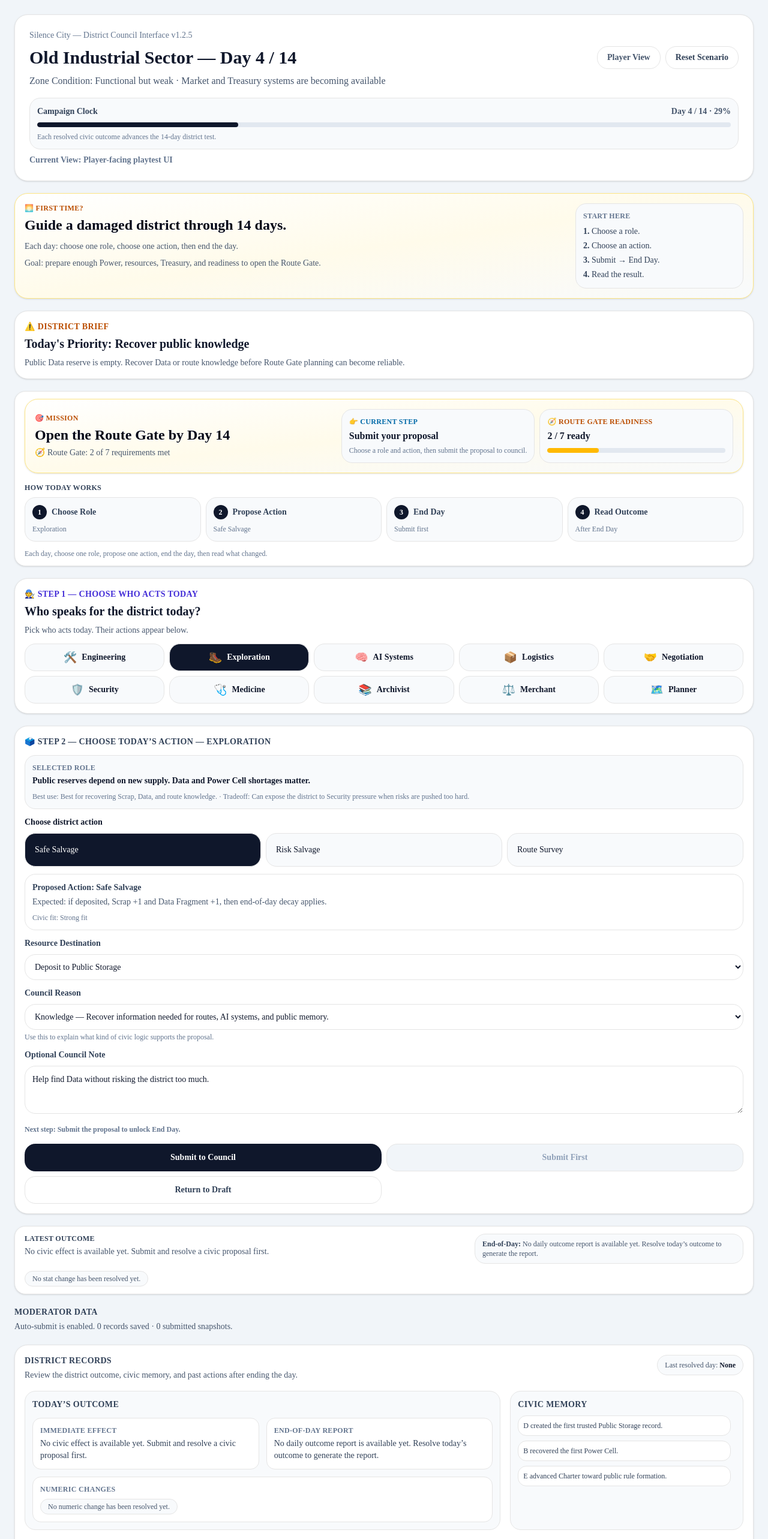
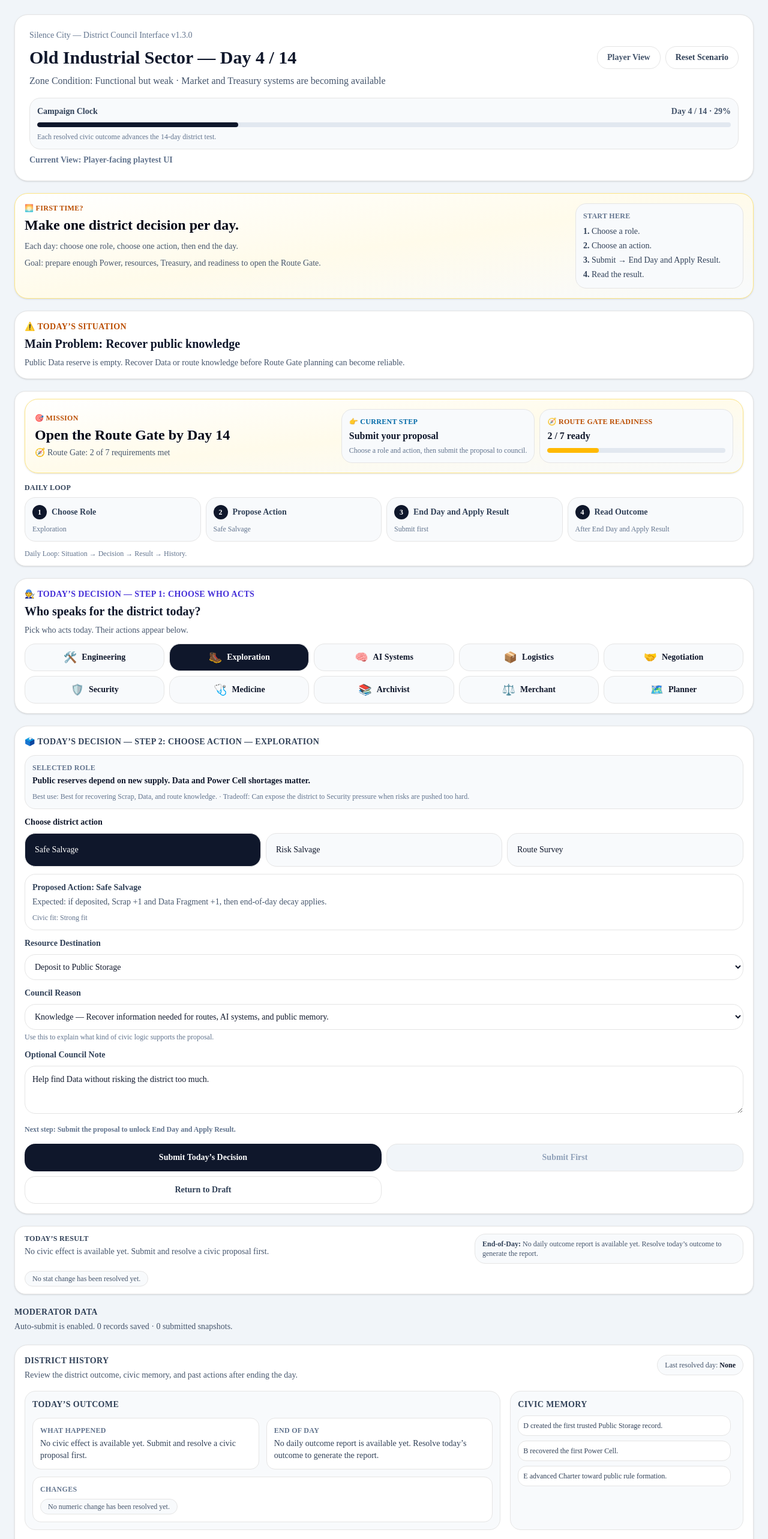
Before and after one commit to dh9vbm8mty-cloud/silence-city-ui, a Next.js app: page /silence-city in a window 1280 px wide. Shown: the top 2566 px of the page at 60% size. Built offline with nearby package versions, Linux system fonts and the light colour scheme.

Commit message:
Restructure UI around single-day decision flow

```diff
--- a/app/silence-city/page.tsx
+++ b/app/silence-city/page.tsx
@@ -544,7 +544,7 @@ export default function SilenceCityPage() {
   }
 
   const playtestSnapshot = {
-    version: "1.2.5",
+    version: "1.3.0",
     sessionId,
     playerCode,
     playtestGroup,
@@ -1015,7 +1015,7 @@ export default function SilenceCityPage() {
       <div className="mx-auto max-w-7xl space-y-5">
         <header className="rounded-3xl border bg-white p-6 shadow-sm">
           <p className="text-sm font-medium text-slate-500">
-            Silence City — District Council Interface v1.2.5
+            Silence City — District Council Interface v1.3.0
           </p>
           <div className="mt-2 flex flex-col gap-3 sm:flex-row sm:items-center sm:justify-between">
             <h1 className="text-3xl font-bold">Old Industrial Sector — Day {day} / 14</h1>
@@ -1063,7 +1063,7 @@ export default function SilenceCityPage() {
             <div className="flex flex-col gap-3 lg:flex-row lg:items-start lg:justify-between">
               <div>
                 <p className="text-xs font-bold uppercase tracking-wide text-amber-700">🌅 First Time?</p>
-                <h2 className="mt-1 text-2xl font-bold text-slate-950">Guide a damaged district through 14 days.</h2>
+                <h2 className="mt-1 text-2xl font-bold text-slate-950">Make one district decision per day.</h2>
                 <p className="mt-2 max-w-3xl text-sm leading-6 text-slate-600">
                   Each day: choose one role, choose one action, then end the day.
                 </p>
@@ -1077,7 +1077,7 @@ export default function SilenceCityPage() {
                 <ol className="mt-2 space-y-1 text-sm text-slate-700">
                   <li><strong>1.</strong> Choose a role.</li>
                   <li><strong>2.</strong> Choose an action.</li>
-                  <li><strong>3.</strong> Submit → End Day.</li>
+                  <li><strong>3.</strong> Submit → End Day and Apply Result.</li>
                   <li><strong>4.</strong> Read the result.</li>
                 </ol>
               </div>
@@ -1094,8 +1094,8 @@ export default function SilenceCityPage() {
           <section className="rounded-3xl border bg-white p-4 shadow-sm">
             <div className="flex flex-col gap-3 lg:flex-row lg:items-start lg:justify-between">
               <div>
-                <p className="text-sm font-bold uppercase tracking-wide text-amber-700">⚠️ District Brief</p>
-                <h2 className="mt-1 text-xl font-bold text-slate-900">Today&apos;s Priority: {civicPriority}</h2>
+                <p className="text-sm font-bold uppercase tracking-wide text-amber-700">⚠️ Today’s Situation</p>
+                <h2 className="mt-1 text-xl font-bold text-slate-900">Main Problem: {civicPriority}</h2>
                 <p className="mt-2 text-sm text-slate-600">{civicPriorityReason}</p>
               </div>
             </div>
@@ -1132,13 +1132,13 @@ export default function SilenceCityPage() {
               </div>
             </div>
 
-            <p className="text-xs font-bold uppercase tracking-wide text-slate-700">How Today Works</p>
+            <p className="text-xs font-bold uppercase tracking-wide text-slate-700">Daily Loop</p>
             <div className="mt-2 grid gap-2 md:grid-cols-4">
               {[
                 { step: "1", label: "Choose Role", detail: role },
                 { step: "2", label: "Propose Action", detail: action },
-                { step: "3", label: "End Day", detail: submitted ? proposalStatus : "Submit first" },
-                { step: "4", label: "Read Outcome", detail: resolved ? `Day ${lastResolvedDay}` : "After End Day" },
+                { step: "3", label: "End Day and Apply Result", detail: submitted ? proposalStatus : "Submit first" },
+                { step: "4", label: "Read Outcome", detail: resolved ? `Day ${lastResolvedDay}` : "After End Day and Apply Result" },
               ].map((item) => (
                 <div key={item.step} className="rounded-2xl border bg-slate-50 p-3 text-sm">
                   <div className="flex items-center gap-2">
@@ -1150,7 +1150,7 @@ export default function SilenceCityPage() {
               ))}
             </div>
             <p className="mt-3 text-xs text-slate-500">
-              Each day, choose one role, propose one action, end the day, then read what changed.
+              Daily Loop: Situation → Decision → Result → History.
             </p>
           </section>
         )}
@@ -1161,7 +1161,7 @@ export default function SilenceCityPage() {
           <section className="rounded-3xl border bg-white p-4 shadow-sm">
             <div className="flex flex-col gap-3 lg:flex-row lg:items-start lg:justify-between">
               <div>
-                <p className="text-sm font-bold uppercase tracking-wide text-indigo-700">🧑‍🔧 Step 1 — Choose Who Acts Today</p>
+                <p className="text-sm font-bold uppercase tracking-wide text-indigo-700">🧑‍🔧 Today’s Decision — Step 1: Choose Who Acts</p>
                 <h2 className="mt-1 text-xl font-bold text-slate-900">Who speaks for the district today?</h2>
                 <p className="mt-2 text-sm text-slate-600">
                   Pick who acts today. Their actions appear below.
@@ -1191,7 +1191,7 @@ export default function SilenceCityPage() {
 
         {viewMode === "player" && (
           <section className="grid gap-4 lg:grid-cols-1">
-            <Panel title={`🗳️ Step 2 — Choose Today’s Action — ${role}`}>
+            <Panel title={`🗳️ Today’s Decision — Step 2: Choose Action — ${role}`}>
               <div className="rounded-2xl border bg-slate-50 p-3 text-sm text-slate-700">
                 <p className="text-xs font-bold uppercase tracking-wide text-slate-500">Selected Role</p>
                 <p className="mt-1 font-semibold text-slate-900">{currentRole.pressure}</p>
@@ -1281,7 +1281,7 @@ export default function SilenceCityPage() {
               </label>
 
               <p className="mt-3 text-xs font-semibold text-slate-500">
-                Next step: {submitted && !resolved ? "End the day to apply the proposal." : resolved ? "Outcome resolved. Start the next proposal for the new day." : "Submit the proposal to unlock End Day."}
+                Next step: {submitted && !resolved ? "End the day to apply the proposal." : resolved ? "Outcome resolved. Start the next proposal for the new day." : "Submit the proposal to unlock End Day and Apply Result."}
               </p>
 
               <div className="mt-4 grid gap-2 md:grid-cols-2">
@@ -1294,14 +1294,14 @@ export default function SilenceCityPage() {
                   disabled={resolved}
                   className={`rounded-2xl px-4 py-3 text-sm font-semibold transition disabled:cursor-not-allowed ${submitted && !resolved ? "border bg-white text-slate-500" : "bg-slate-900 text-white disabled:bg-slate-300"}`}
                 >
-                  Submit to Council
+                  Submit Today’s Decision
                 </button>
                 <button
                   onClick={resolveDay}
                   disabled={!submitted || resolved}
                   className={`rounded-2xl border px-4 py-3 text-sm font-semibold transition disabled:cursor-not-allowed disabled:bg-slate-100 disabled:text-slate-400 ${submitted && !resolved ? "bg-slate-900 text-white shadow-sm hover:bg-slate-800" : "bg-slate-50 text-slate-700 hover:bg-white"}`}
                 >
-                  {submitted ? "End Day" : "Submit First"}
+                  {submitted ? "End Day and Apply Result" : "Submit First"}
                 </button>
                 <button
                   onClick={() => {
@@ -1317,7 +1317,7 @@ export default function SilenceCityPage() {
                   }}
                   className={`rounded-2xl border px-4 py-3 text-sm font-semibold transition ${resolved ? "bg-slate-900 text-white shadow-sm hover:bg-slate-800" : "bg-white text-slate-700 hover:bg-slate-50"}`}
                 >
-                  {resolved ? "Start Next Proposal" : "Return to Draft"}
+                  {resolved ? "Start Next Day" : "Return to Draft"}
                 </button>
               </div>
             </Panel>
@@ -1328,7 +1328,7 @@ export default function SilenceCityPage() {
           <section className="rounded-2xl border bg-white px-4 py-3 shadow-sm">
             <div className="flex flex-col gap-2 md:flex-row md:items-start md:justify-between">
               <div>
-                <p className="text-xs font-bold uppercase tracking-wide text-slate-700">Latest Outcome</p>
+                <p className="text-xs font-bold uppercase tracking-wide text-slate-700">Today’s Result</p>
                 <p className="mt-1 text-sm text-slate-600">{latestCivicEffectText}</p>
               </div>
               <div className="rounded-2xl border bg-slate-50 px-3 py-2 text-xs text-slate-600 md:max-w-md">
@@ -1377,7 +1377,7 @@ export default function SilenceCityPage() {
                       checked={autoSubmitOnResolve}
                       onChange={(event) => setAutoSubmitOnResolve(event.target.checked)}
                     />
-                    Auto-submit snapshot when End Day completes
+                    Auto-submit snapshot when End Day and Apply Result completes
                   </label>
                 </div>
 
@@ -1406,7 +1406,7 @@ export default function SilenceCityPage() {
         <section className="rounded-3xl border bg-white p-4 shadow-sm">
           <div className="flex flex-col gap-2 md:flex-row md:items-start md:justify-between">
             <div>
-              <p className="text-sm font-bold uppercase tracking-wide text-slate-700">District Records</p>
+              <p className="text-sm font-bold uppercase tracking-wide text-slate-700">District History</p>
               <p className="mt-1 text-sm text-slate-600">Review the district outcome, civic memory, and past actions after ending the day.</p>
             </div>
             <div className="rounded-2xl border bg-slate-50 px-3 py-2 text-xs text-slate-600">
@@ -1419,17 +1419,17 @@ export default function SilenceCityPage() {
               <p className="font-bold uppercase tracking-wide text-slate-700">Today’s Outcome</p>
               <div className="mt-3 grid gap-3 md:grid-cols-2">
                 <div className="rounded-xl border bg-white p-3">
-                  <p className="text-xs font-bold uppercase tracking-wide text-slate-500">Immediate Effect</p>
+                  <p className="text-xs font-bold uppercase tracking-wide text-slate-500">What Happened</p>
                   <p className="mt-1 text-sm text-slate-700">{latestCivicEffectText}</p>
                 </div>
                 <div className="rounded-xl border bg-white p-3">
-                  <p className="text-xs font-bold uppercase tracking-wide text-slate-500">End-of-Day Report</p>
+                  <p className="text-xs font-bold uppercase tracking-wide text-slate-500">End of Day</p>
                   <p className="mt-1 text-sm text-slate-700">{dailyOutcomeReportText}</p>
                 </div>
               </div>
 
               <div className="mt-3 rounded-xl border bg-white p-3">
-                <p className="text-xs font-bold uppercase tracking-wide text-slate-500">Numeric Changes</p>
+                <p className="text-xs font-bold uppercase tracking-wide text-slate-500">Changes</p>
                 <div className="mt-2 flex flex-wrap gap-2 text-xs">
                   {(lastNetStatChanges.length > 0 ? lastNetStatChanges : ["No numeric change has been resolved yet."]).map((item) => (
                     <span key={item} className={`rounded-full border bg-slate-50 px-3 py-1 ${getOutcomeChangeTextClass(item)}`}>
```
